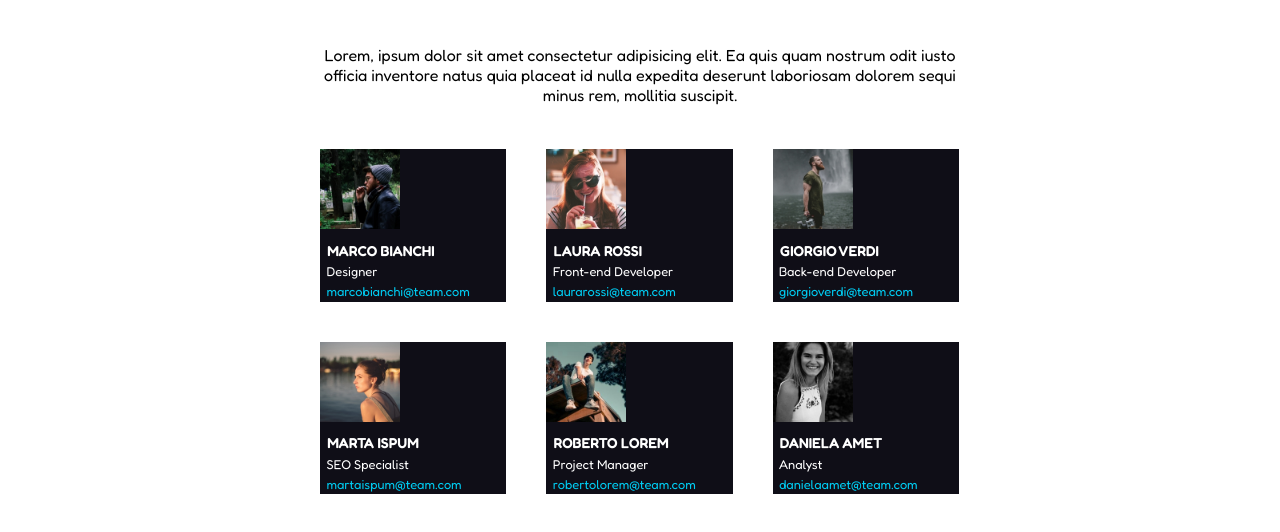
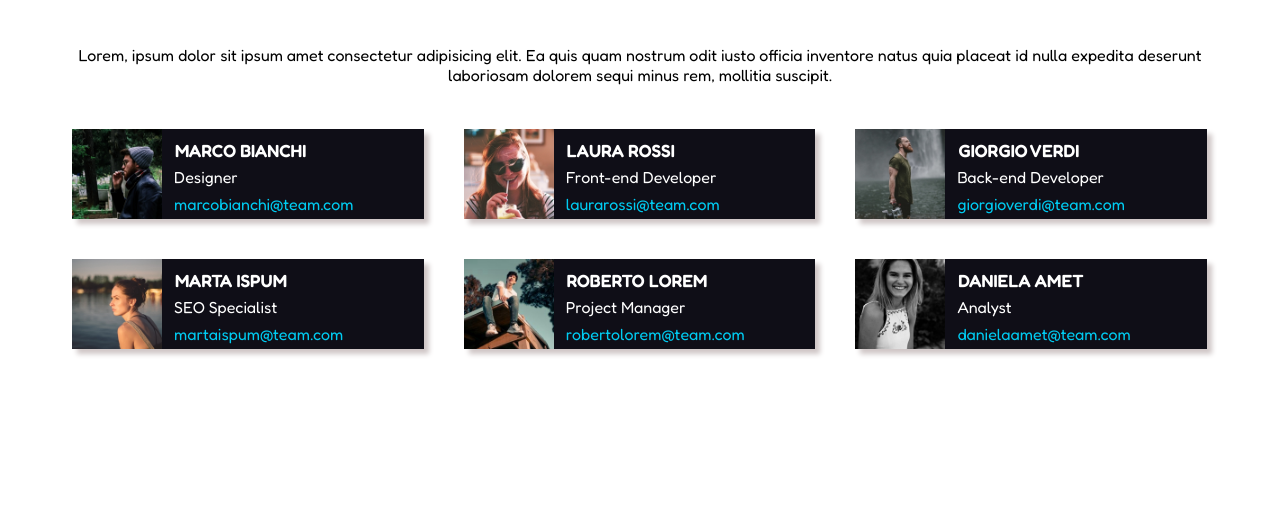
Before and after one commit to CarmineC93/html-css-float-cards, a plain HTML site: page index.html in a window 1280 px wide. Shown: the part 74-606 px from the top of the page. Drawn offline with Linux system fonts and the light colour scheme.

Commit message:
completed

```diff
--- a/css/style.css
+++ b/css/style.css
@@ -15,7 +15,10 @@ html{
 
 /* main title */
 .container{
-    padding: 2rem 20rem ;
+    width: 100%;
+    max-width: 1200px;
+    margin: auto;
+    padding: 2rem;
 }
 
 .main-title{
@@ -63,10 +66,13 @@ html{
     margin: 20px 20px;
     width: calc(100% / 3 - 27px); /* importanti gli spazi tra operatore e numeri */
     float: left;
+    box-shadow: 5px 5px 5px #cfc6c6;
+
 }
 
 .col img{
-    width: 80px;
+    width: 90px;
+    vertical-align: bottom; /* così l'img riempie tutto il div  */
 }
 
 .col .infos{
@@ -75,19 +81,19 @@ html{
 }
 
 .infos .name{
-    font-size: .9rem;
+    font-size: 1.1rem;
     font-weight: 600;
     padding: .6em 0.5em 0.2em;
 }
 
 .infos .role{
-    font-size: .8rem;
+    font-size: 1rem;
     font-weight: 400;
     padding: 0.2em 0.5em;
 }
 
 .infos .mail{
-    font-size: .8rem;
+    font-size: 1rem;
     font-weight: 400;
     color: #00CCF2;
     padding: 0.2em 0.5em;
--- a/index.html
+++ b/index.html
@@ -26,7 +26,7 @@
         <!-- paragraph -->
 
           <div class="introduction">
-            Lorem, ipsum dolor sit amet consectetur adipisicing elit. Ea quis quam nostrum odit iusto officia inventore natus quia placeat id nulla expedita deserunt laboriosam dolorem sequi minus rem, mollitia suscipit.
+            Lorem, ipsum dolor sit  ipsum amet consectetur adipisicing elit. Ea quis quam nostrum odit iusto officia inventore natus quia placeat id nulla expedita deserunt laboriosam dolorem sequi minus rem, mollitia suscipit.
           </div>
 
         <!-- gallery team -->
```
